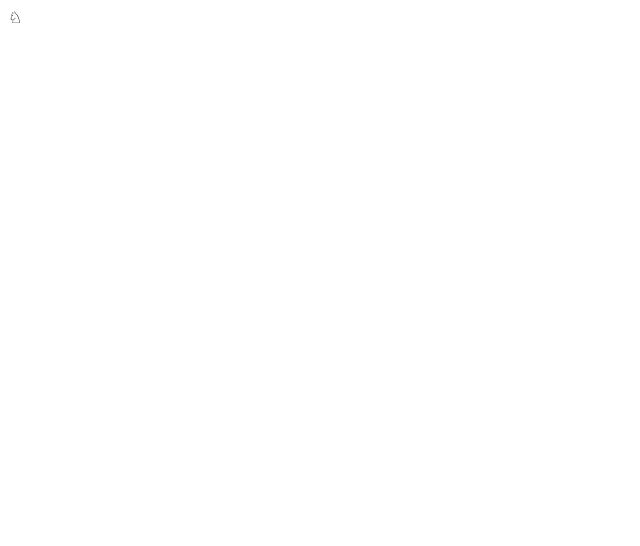
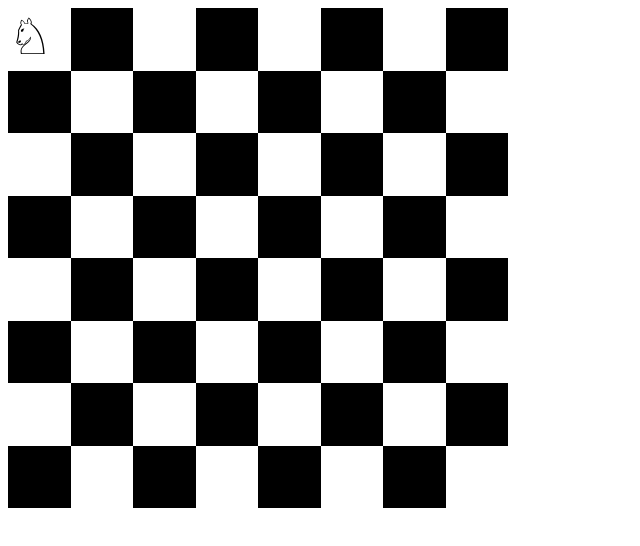
Before and after one commit to Logikable/react-flow.js, a React app in the folder dnd/: page / in a window 1280 px wide. Shown: the whole page, without its empty margins (0-640 px from the left). Built offline with nearby package versions, Linux system fonts and the light colour scheme.

Commit message:
working click-to-move chessboard

```diff
--- a/dnd/package.json
+++ b/dnd/package.json
@@ -12,6 +12,8 @@
   "description": "",
   "dependencies": {
     "react": "^15.5.4",
+    "react-dnd": "^2.4.0",
+    "react-dnd-html5-backend": "^2.4.1",
     "react-dom": "^15.5.4"
   },
   "devDependencies": {
--- /dev/null
+++ b/dnd/src/app/board.js
@@ -0,0 +1,57 @@
+import React, { Component } from 'react';
+import PropTypes from 'prop-types';
+import Square from './square';
+import Knight from './knight';
+import { canMoveKnight, moveKnight } from './game';
+
+export default class Board extends Component {
+	renderSquare(i) {
+		const x = i % 8;
+		const y = Math.floor(i / 8);
+		const black = (x + y) % 2 === 1;
+
+		const [knightX, knightY] = this.props.knightPosition;
+		const piece = (x === knightX && y === knightY) ?
+			<Knight /> : null;
+
+		return (
+			<div key={i}
+				style={{ width: '12.5%', height: '12.5%' }}
+				onClick={() => this.handleSquareClick(x, y)}>
+				<Square black={black}>
+					{piece}
+				</Square>
+			</div>
+		);
+	}
+
+	handleSquareClick(toX, toY) {
+		if (canMoveKnight(toX, toY)) {
+			moveKnight(toX, toY);
+		}
+	}
+
+	render() {
+		const squares = [];
+		for (let i = 0; i < 64; i++) {
+			squares.push(this.renderSquare(i));
+		}
+
+		return (
+			<div style={{
+				width: '100%',
+				height: '100%',
+				display: 'flex',
+				flexWrap: 'wrap'
+			}}>
+				{squares}
+			</div>
+		);
+	}
+}
+
+Board.propTypes = {
+	knightPosition: PropTypes.arrayOf(
+		PropTypes.number.isRequired
+	).isRequired
+};
--- /dev/null
+++ b/dnd/src/app/game.js
@@ -0,0 +1,29 @@
+let knightPosition = [0, 0];
+let observer = null;
+
+function emitChange() {
+	observer(knightPosition);
+}
+
+export function observe(o) {
+	if (observer) {
+		throw new Error('Multiple observers not implemented.');
+	}
+
+	observer = o;
+	emitChange();
+}
+
+export function moveKnight(toX, toY) {
+	knightPosition = [toX, toY];
+	emitChange();
+}
+
+export function canMoveKnight(toX, toY) {
+	const [x, y] = knightPosition;
+	const dx = toX - x;
+	const dy = toY - y;
+
+	return (Math.abs(dx) === 2 && Math.abs(dy) === 1) ||
+		(Math.abs(dx) === 1 && Math.abs(dy) === 2);
+}
--- a/dnd/src/app/index.js
+++ b/dnd/src/app/index.js
@@ -1,5 +1,13 @@
 import React from 'react';
 import ReactDOM from 'react-dom';
-import Knight from './Knight';
+import Board from './board';
+import { observe } from './game';
 
-ReactDOM.render(<Knight />, document.getElementById('root'));
+const rootEl = document.getElementById('root');
+
+observe(knightPosition =>
+	ReactDOM.render(
+		<Board knightPosition={knightPosition} />,
+		rootEl
+	)
+);
--- a/dnd/src/app/knight.js
+++ b/dnd/src/app/knight.js
@@ -1,7 +1,7 @@
 import React, { Component } from 'react';
 
 export default class Knight extends Component {
-  render() {
-    return <span>♘</span>;
-  }
+	render() {
+		return <span style={{ fontSize:'50px' }}>♘</span>;
+	}
 }
--- /dev/null
+++ b/dnd/src/app/square.js
@@ -0,0 +1,25 @@
+import React, { Component } from 'react';
+import PropTypes from 'prop-types';
+
+export default class Square extends Component {
+	render() {
+		const { black } = this.props;
+		const fill = black ? 'black' : 'white';
+		const stroke = black ? 'white' : 'black';
+
+		return (
+			<div style={{
+				backgroundColor: fill,
+				color: stroke,
+				width: '100%',
+				height: '100%'
+			}}>
+				{this.props.children}
+			</div>
+		);
+	}
+}
+
+Square.propTypes = {
+	black: PropTypes.bool
+}
--- a/dnd/src/index.html
+++ b/dnd/src/index.html
@@ -4,7 +4,7 @@
 	<title>Chessboard</title>
 </head>
 <body>
-	<div id="root"></div>
+	<div id="root" style="width:500px; height:500px;"></div>
 	<script src="/app/bundle.js"></script>
 </body>
 </html>
```
Also changed, not shown: dnd/README.md (added), 1 other file.
